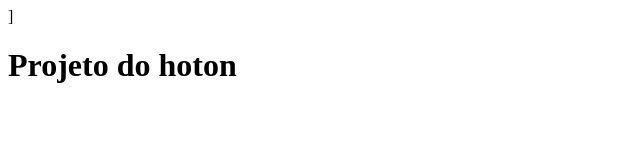
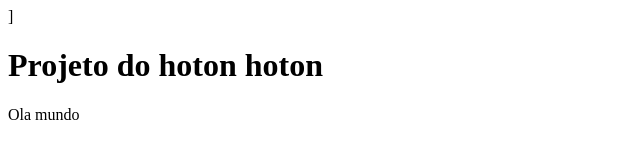
Before and after one commit to hotonmr/projetosgit, a plain HTML site: page gitteste.html in a window 1280 px wide. Shown: the whole page, without its empty margins (0-640 px from the left). Drawn offline with Linux system fonts and the light colour scheme.

Commit message:
outro commit para aprender o interativo

```diff
--- a/gitteste.html
+++ b/gitteste.html
@@ -6,8 +6,8 @@
 
 	<body>
 
-		<h1>Projeto do hoton</h1>
-
+		<h1>Projeto do hoton hoton</h1>
+		<p>Ola mundo</p>
 	<body>
 
 <html>
```
